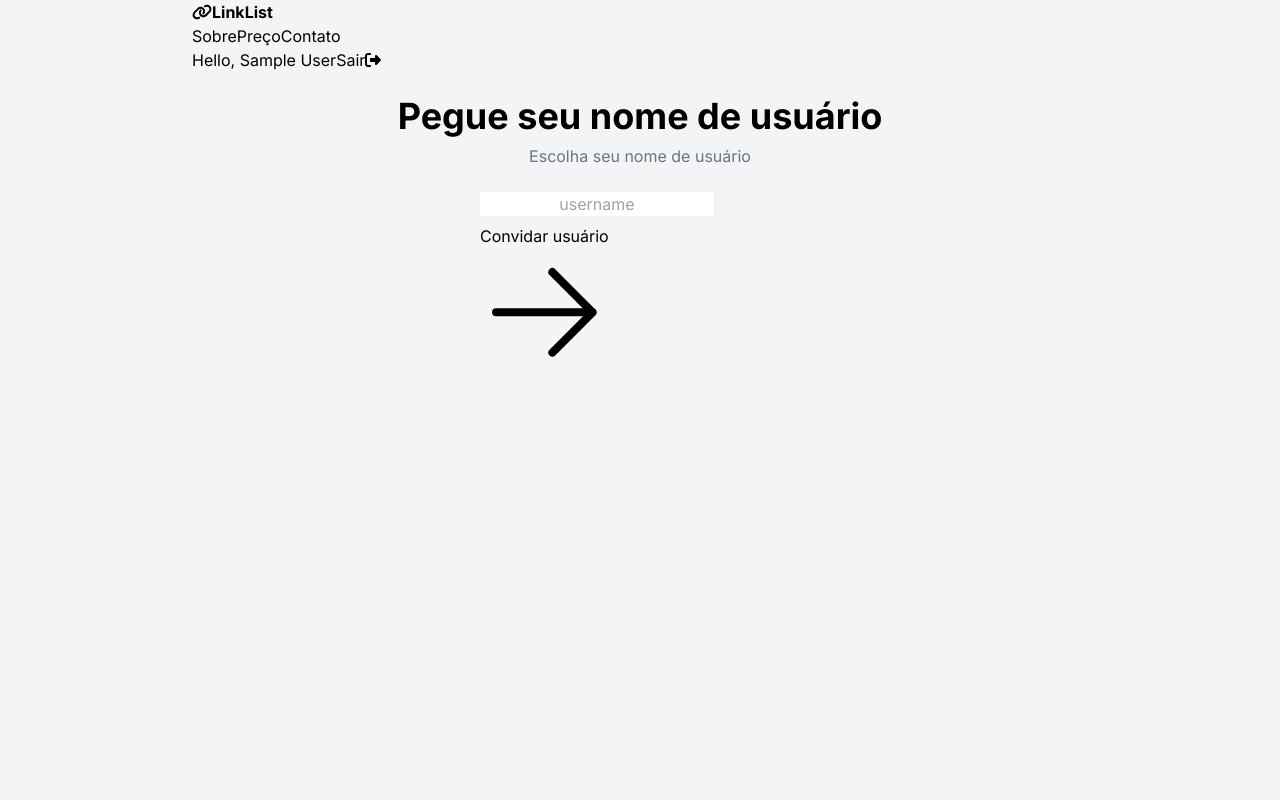
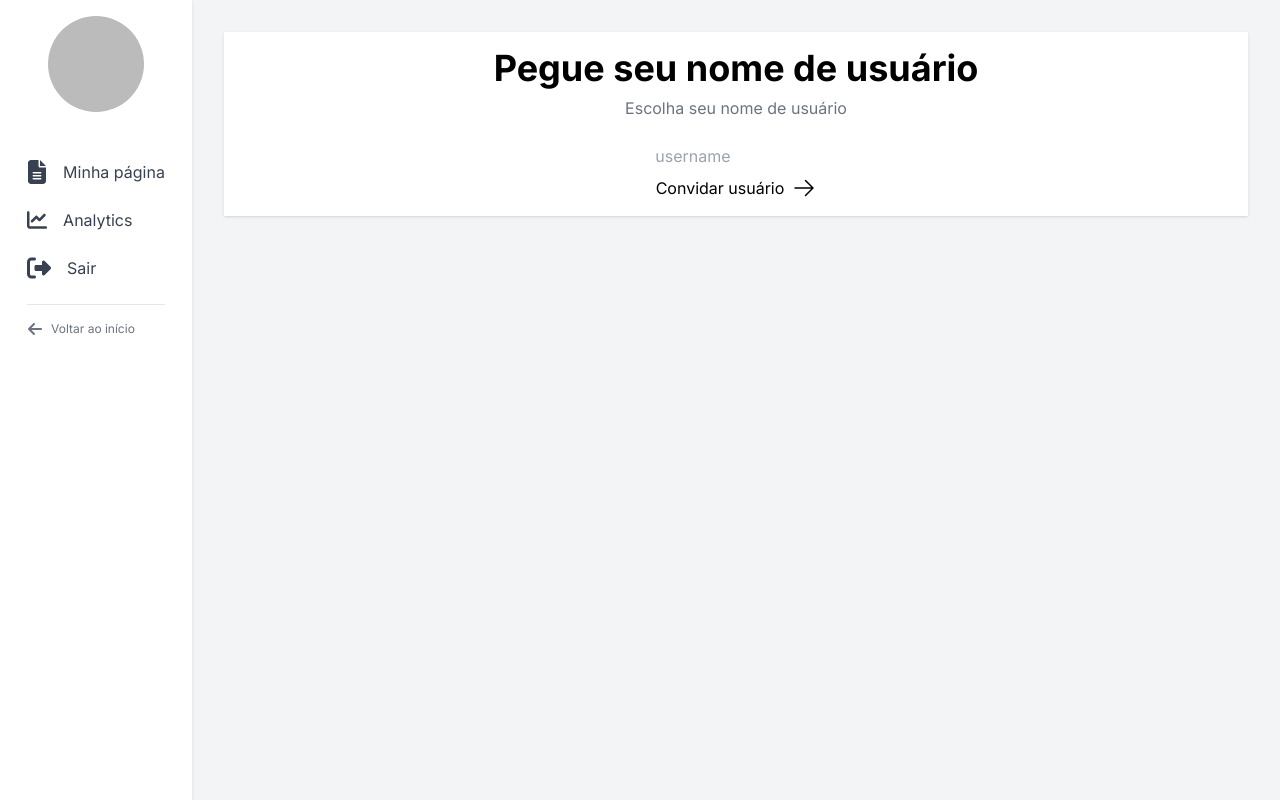
Before and after one commit to FlavioAraujo23/Linklist, a Next.js app: page /account in a window 1280 px wide. Built offline with nearby package versions, Linux system fonts and the light colour scheme; no server answers; the database is empty; sample sign-in values are in the browser's storage.

Commit message:
:sparkles: feat: Sidebar adicionada

```diff
--- a/next.config.js
+++ b/next.config.js
@@ -1,4 +1,12 @@
 /** @type {import('next').NextConfig} */
-const nextConfig = {}
+const nextConfig = {
+  images: {
+    remotePatterns: [
+      {
+        hostname: '*googleusercontent.com'
+      }
+    ],
+  }
+}
 
 module.exports = nextConfig
--- a/src/Components/buttons/LogoutButton.js
+++ b/src/Components/buttons/LogoutButton.js
@@ -2,13 +2,22 @@
 import { faRightFromBracket } from "@fortawesome/free-solid-svg-icons";
 import { FontAwesomeIcon } from "@fortawesome/react-fontawesome";
 import {signOut} from "next-auth/react";
-export default function LogoutButton() {
+export default function LogoutButton({
+  className = 'flex gap-2 items-center border p-2 px-4 shadow',
+  iconLeft = false,
+  iconClasses = '',
+}) {
   return (
     <button
-     className="flex gap-2 items-center border p-2 px-4 shadow"
+     className={className}
      onClick={() => signOut()}>
+      {iconLeft && (
+        <FontAwesomeIcon icon={faRightFromBracket} className={iconClasses} />
+      )}
       <span>Sair</span>
-      <FontAwesomeIcon icon={faRightFromBracket} />
+      {!iconLeft && (
+        <FontAwesomeIcon icon={faRightFromBracket} className={iconClasses} />
+      )}
     </button>
   );
 }
--- a/src/app/account/page.js
+++ b/src/app/(app)/account/page.js
@@ -1,8 +1,9 @@
 import { redirect } from "next/navigation";
-import { authOptions } from "../api/auth/[...nextauth]/route";
+import { authOptions } from "@/app/api/auth/[...nextauth]/route"
 import { getServerSession } from 'next-auth';
 import UsernameForm from "@/Components/forms/UsernameForm";
-import { Page } from "@/models/Page";
+import { Page, PageSchema } from "@/models/Page";
+import mongoose from "mongoose";
 
 
 export default async function AccountPage({searchParams}) {
@@ -12,8 +13,8 @@ export default async function AccountPage({searchParams}) {
   if(!session) {
     redirect('/')
   }
-
-  const page = await Page.findOne({owner: session?.user.email});
+  mongoose.connect(process.env.MONGO_URI);
+  const page = await mongoose.model('Page').findOne({owner: session?.user.email});
   if(page) {
     return (
       <div>Sua página é: /{page.uri}</div>
--- /dev/null
+++ b/src/app/(app)/layout.js
@@ -0,0 +1,71 @@
+import { Inter } from 'next/font/google'
+import '../globals.css'
+import { getServerSession } from 'next-auth'
+import { authOptions } from '@/app/api/auth/[...nextauth]/route'
+import { redirect } from 'next/navigation'
+import Image from "next/image"
+import Link from 'next/link'
+import { FontAwesomeIcon } from '@fortawesome/react-fontawesome'
+import { faArrowLeft, faChartLine, faFileLines, faRightFromBracket } from '@fortawesome/free-solid-svg-icons'
+import LogoutButton from '@/Components/buttons/LogoutButton'
+
+
+const inter = Inter({ subsets: ['latin'] })
+
+export const metadata = {
+  title: 'Create Next App',
+  description: 'Generated by create next app',
+}
+
+export default async function AppLayout({ children }) {
+  const session = await getServerSession(authOptions);
+  if(!session) {
+    return redirect('/')
+  }
+
+  return (
+    <html lang="en">
+      <body className={inter.className}>
+        <main className='flex min-h-screen'>
+          <aside className='bg-white w-48 p-4 shadow'>
+            <div className='rounded-full overflow-hidden aspect-square w-24 mx-auto'>
+              <Image src={session.user.image} width={256} height={256} alt={'avatar'} />
+            </div>
+            <div className='text-center'>
+              <nav className='inline-flex mx-auto flex-col text-center mt-12 gap-6 text-gray-700'>
+                <Link href={'/account'} className='flex gap-4'>
+                  <FontAwesomeIcon
+                  fixedWidth={1}
+                  icon={faFileLines}
+                  className='w-6 h-6'/>
+                  <span>Minha página</span>
+                </Link>
+                <Link href={'/analytics'} className='flex gap-4'>
+                  <FontAwesomeIcon
+                  fixedWidth={1}
+                  icon={faChartLine}
+                  className='w-6 h-6'/>
+                  <span>Analytics</span>
+                </Link>
+                <LogoutButton
+                  className='flex gap-4 items-center text-gray-700'
+                  iconLeft={true}
+                  iconClasses={'w-6 h-6'}
+                />
+                <Link href={'/'} className='flex gap-2 items-center text-xs text-gray-500 border-t pt-4'>
+                  <FontAwesomeIcon icon={faArrowLeft} className='w-4 h-4'/>
+                  <span>Voltar ao início</span>
+                </Link>
+              </nav>
+            </div>
+          </aside>
+          <div className='grow'>
+            <div className='bg-white m-8 p-4 shadow'>
+              {children}
+            </div>
+          </div>
+        </main>
+      </body>
+    </html>
+  )
+}
--- a/src/app/layout.js
+++ b/src/app/(default)/layout.js
@@ -1,5 +1,5 @@
 import { Inter } from 'next/font/google'
-import './globals.css'
+import '../globals.css'
 import Header from '@/Components/Header'
 
 const inter = Inter({ subsets: ['latin'] })
--- a/src/app/page.js
+++ b/src/app/(default)/page.js
@@ -1,6 +1,6 @@
 import HeroForm from '@/Components/forms/HeroForm'
 import { getSession } from 'next-auth/react'
-import { authOptions } from './api/auth/[...nextauth]/route'
+import { authOptions } from '../api/auth/[...nextauth]/route'
 
 export default async function Home() {
   const session = await getSession(authOptions)
--- a/src/models/Page.js
+++ b/src/models/Page.js
@@ -1,6 +1,6 @@
 import {Schema, model, models} from "mongoose";
 
-const PageSchema = new Schema({
+export const PageSchema = new Schema({
   uri: {type: String, required: true, min: 1, unique: true},
   owner: {type: String, required: true},
 }, {timestamps: true});
```
Also changed, not shown: src/app/(default)/login/page.js (renamed from src/app/login/page.js).
